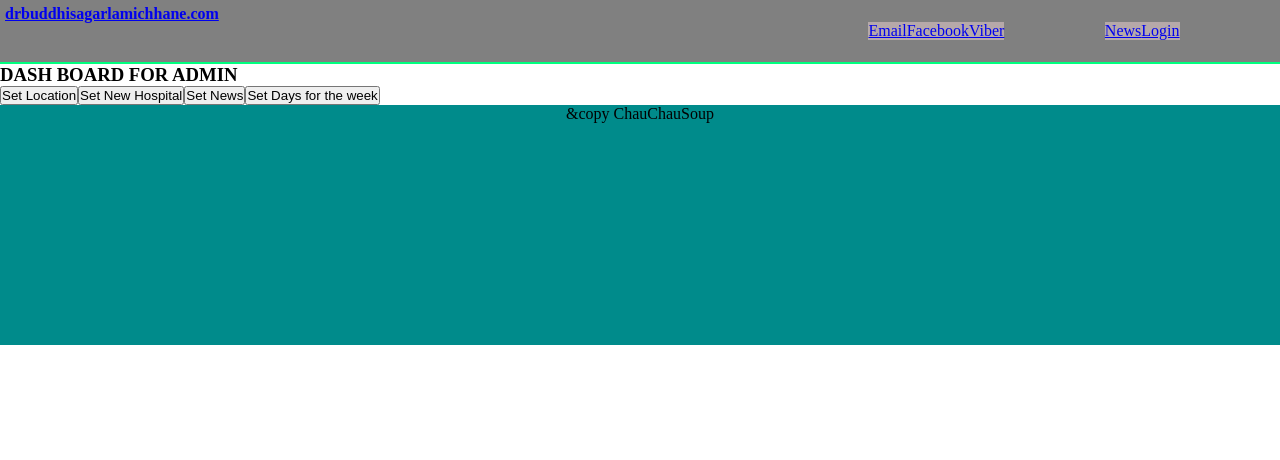
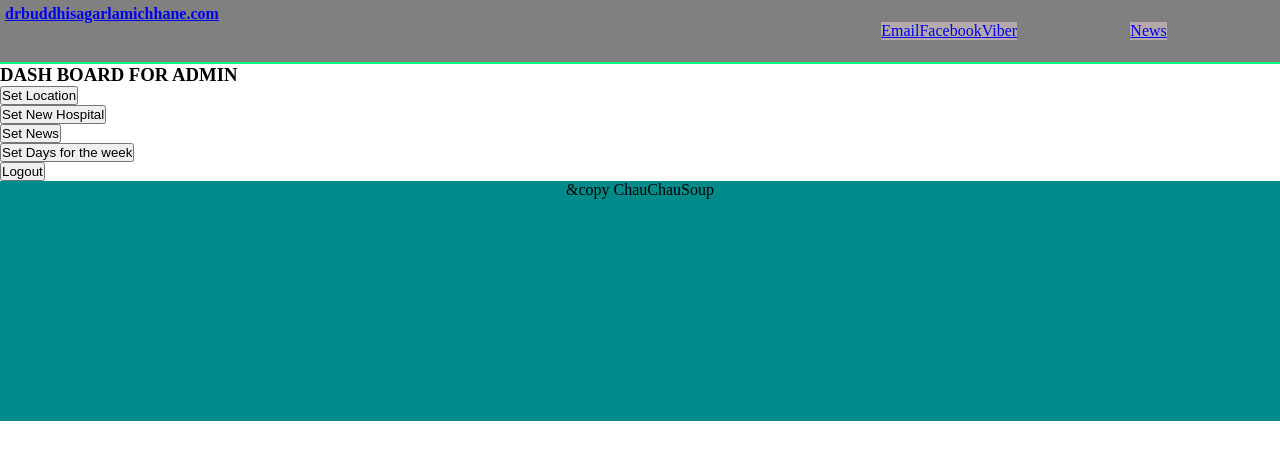
Before and after one commit to chauchausoup/drbslFS, a React (Create React App) app in the folder client/: page /admin in a window 1280 px wide. Shown: the top 460 px of the page. Built offline with nearby package versions, Linux system fonts and the light colour scheme.

Commit message:
history pushing to the logout

```diff
--- a/client/src/App.js
+++ b/client/src/App.js
@@ -6,7 +6,7 @@ import Middle from './components/Middle'
 import { BrowserRouter as Router,Switch,Route } from 'react-router-dom';
 import Login from './components/Login';
 import News from './components/News'
-import Dashboard from './components/Dashboard';
+import Dashboard2 from './components/Dashboard2';
 
 
 function App() {
@@ -14,14 +14,15 @@ function App() {
     <Router>
        <div >
         <NavBar/>
-          <Switch>
+        <Switch>
             <Route exact path="/" component={Middle}/>
             <Route exact path="/news" component={News}/>
             <Route exact path ="/login" component={Login}/>
-            <Route exact path="/admin" component={Dashboard}/>
+            <Route exact path="/admin" component={Dashboard2}/>
           </Switch>
         <Footer/>
     </div>
+
     </Router>
 
 
--- a/client/src/components/Dashboard.js
+++ b/client/src/components/Dashboard.js
@@ -3,6 +3,7 @@ import DashboardLocation from './Dashboard/DashboardLocation';
 import DashboardNews from './Dashboard/DashboardNews';
 import DashboardHospital from './Dashboard/DashboardHospital';
 import DashboardWeekDays from './Dashboard/DashboardWeekDays';
+//import DashboardLogout from './Dashboard/DashboardLogout';
 
 import { BrowserRouter as Router,Switch,Route,Link } from 'react-router-dom';
 
@@ -23,13 +24,17 @@ return(
                         <Route exact path ="/admin/hospital" component={DashboardHospital}/>
                         <Route exact path ="/admin/weekDays" component={DashboardWeekDays}/>
 
+
+
                   </Switch>
 
 
-                  <Link to="/admin/location"><input type="button" value="Set Location"/></Link>
-                  <Link to="/admin/hospital"><input type="button" value="Set New Hospital"/></Link>
-                  <Link to="/admin/news"><input type="button" value="Set News"/></Link>
-                  <Link to="/admin/weekDays"><input type="button" value="Set Days for the week"/></Link>
+                  <Link to="/admin/location"><input type="button" value="Set Location"/></Link><br/>
+                  <Link to="/admin/hospital"><input type="button" value="Set New Hospital"/></Link><br/>
+                  <Link to="/admin/news"><input type="button" value="Set News"/></Link><br/>
+                  <Link to="/admin/weekDays"><input type="button" value="Set Days for the week"/></Link><br/>
+
+
 
             </Router>
 
--- /dev/null
+++ b/client/src/components/Dashboard2.js
@@ -0,0 +1,15 @@
+import React from 'react'
+import Dashboard from '../components/Dashboard';
+import Logout from './Logout'
+
+function Dashboard2() {
+      return (
+            <div>
+                  <Dashboard/>
+                  <Logout/>
+
+            </div>
+      )
+}
+
+export default Dashboard2
--- a/client/src/components/Login.js
+++ b/client/src/components/Login.js
@@ -40,6 +40,7 @@ function Login(){
                                     if(validity){
                                           //here i redirect to localhost/admin
                                           history.push('/admin')
+                                          //sessionStorage.setItem('userData',res)
 
                                     }
                               })
--- /dev/null
+++ b/client/src/components/Logout.js
@@ -0,0 +1,31 @@
+import React from 'react'
+import {useEffect} from 'react';
+import {useHistory} from 'react-router-dom';
+import Middle from './Middle';
+//import { BrowserRouter as Router,Switch,Route,Link } from 'react-router-dom';
+
+
+
+function DashboardLogout() {
+
+      let history = useHistory();
+
+     function onclick(){
+
+            console.log("hello");
+            history.push('/')
+
+     }
+
+
+
+
+      return(
+
+            <div>
+           <button onClick={onclick}>Logout</button>
+            </div>
+      );
+}
+
+export default DashboardLogout;
--- a/client/src/components/NavigationBar.js
+++ b/client/src/components/NavigationBar.js
@@ -30,7 +30,7 @@ export default function NavigationBar(){
                                                   </ul>
                                                   <ul id="routes">
                                                             <li onClick={handleClick}><Link to="/news"> News</Link></li>
-                                                            <li onClick={handleClick}><Link to="/login">Login</Link></li>
+
                                                   </ul>
                                                   <ul id="socials2">
                                                             <li><a href="/#">Email</a></li>
```
Also changed, not shown: 1 other file (tests, documents, lock files or other folders).
